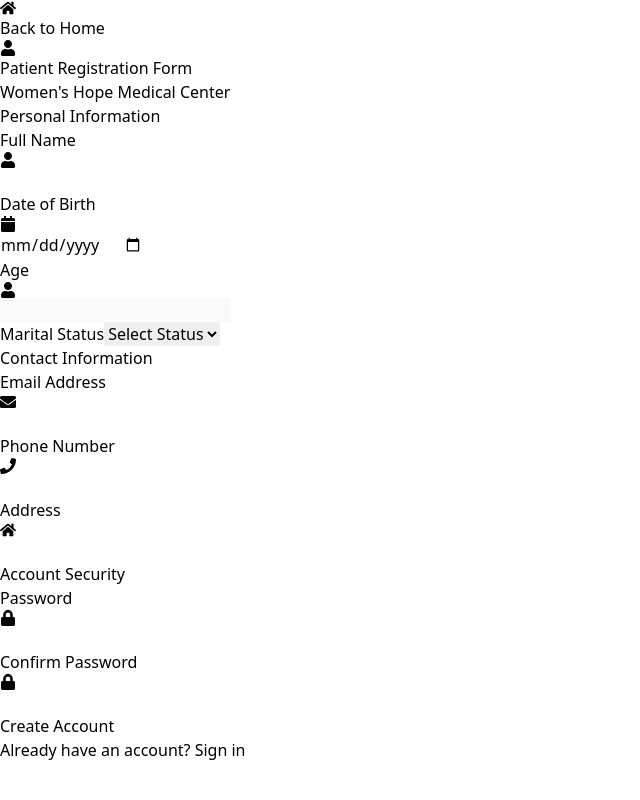
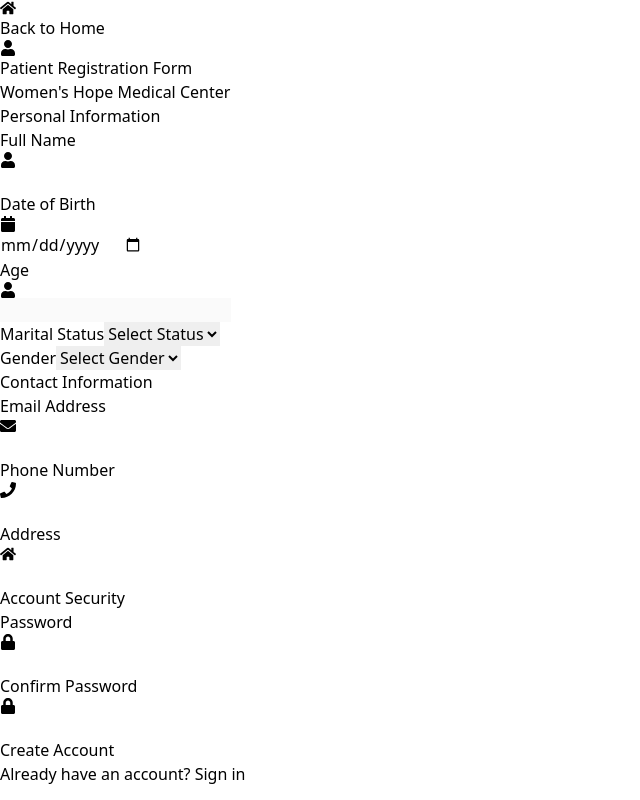
Before and after one commit to Qoslaye/dr-s-Ayan-clinic-frontend-, a React (Vite) app: page /patient/register in a window 1280 px wide. Shown: the whole page, without its empty margins (0-640 px from the left). Built offline with nearby package versions, Linux system fonts and the light colour scheme.

Commit message:
pateint register fixing

```diff
--- a/src/components/patient/auth/PatientRegister.jsx
+++ b/src/components/patient/auth/PatientRegister.jsx
@@ -13,6 +13,7 @@ const PatientRegister = () => {
     confirmPassword: '',
     dateOfBirth: '',
     age: '',
+    gender: '',
     maritalStatus: '',
     occupation: '',
     address: ''
@@ -55,7 +56,7 @@ const PatientRegister = () => {
 
     try {
       // Validate required fields
-      const requiredFields = ['fullName', 'email', 'phone', 'password', 'confirmPassword', 'dateOfBirth', 'maritalStatus', 'address'];
+      const requiredFields = ['fullName', 'email', 'phone', 'password', 'confirmPassword', 'dateOfBirth', 'gender', 'maritalStatus', 'address'];
       const missingFields = requiredFields.filter(field => !formData[field]);
 
       if (missingFields.length > 0) {
@@ -92,7 +93,7 @@ const PatientRegister = () => {
           phone: formData.phone,
           dateOfBirth: formData.dateOfBirth,
           age: parseInt(formData.age),
-          gender: 'female',
+          gender: formData.gender,
           maritalStatus: formData.maritalStatus,
           occupation: formData.occupation || '',
           address: formData.address
@@ -109,6 +110,7 @@ const PatientRegister = () => {
             phone: formData.phone,
             dateOfBirth: formData.dateOfBirth,
             age: parseInt(formData.age),
+            gender: formData.gender,
             maritalStatus: formData.maritalStatus,
             occupation: formData.occupation || '',
             address: formData.address
@@ -226,6 +228,23 @@ const PatientRegister = () => {
                     <option value="widowed">Widowed</option>
                   </select>
                 </div>
+
+                <div>
+                  <label className="block text-sm font-medium text-gray-700 dark:text-gray-300 mb-1">
+                    Gender
+                  </label>
+                  <select
+                    name="gender"
+                    value={formData.gender}
+                    onChange={handleChange}
+                    className="rounded-lg relative block w-full px-3 py-2.5 border border-gray-300 dark:border-gray-600 text-gray-900 dark:text-white dark:bg-gray-700 focus:outline-none focus:ring-2 focus:ring-blue-500 focus:border-blue-500 sm:text-sm"
+                    required
+                  >
+                    <option value="">Select Gender</option>
+                    <option value="female">Female</option>
+                    <option value="male">Male</option>
+                  </select>
+                </div>
               </div>
 
               {/* Contact Information Section */}
```
